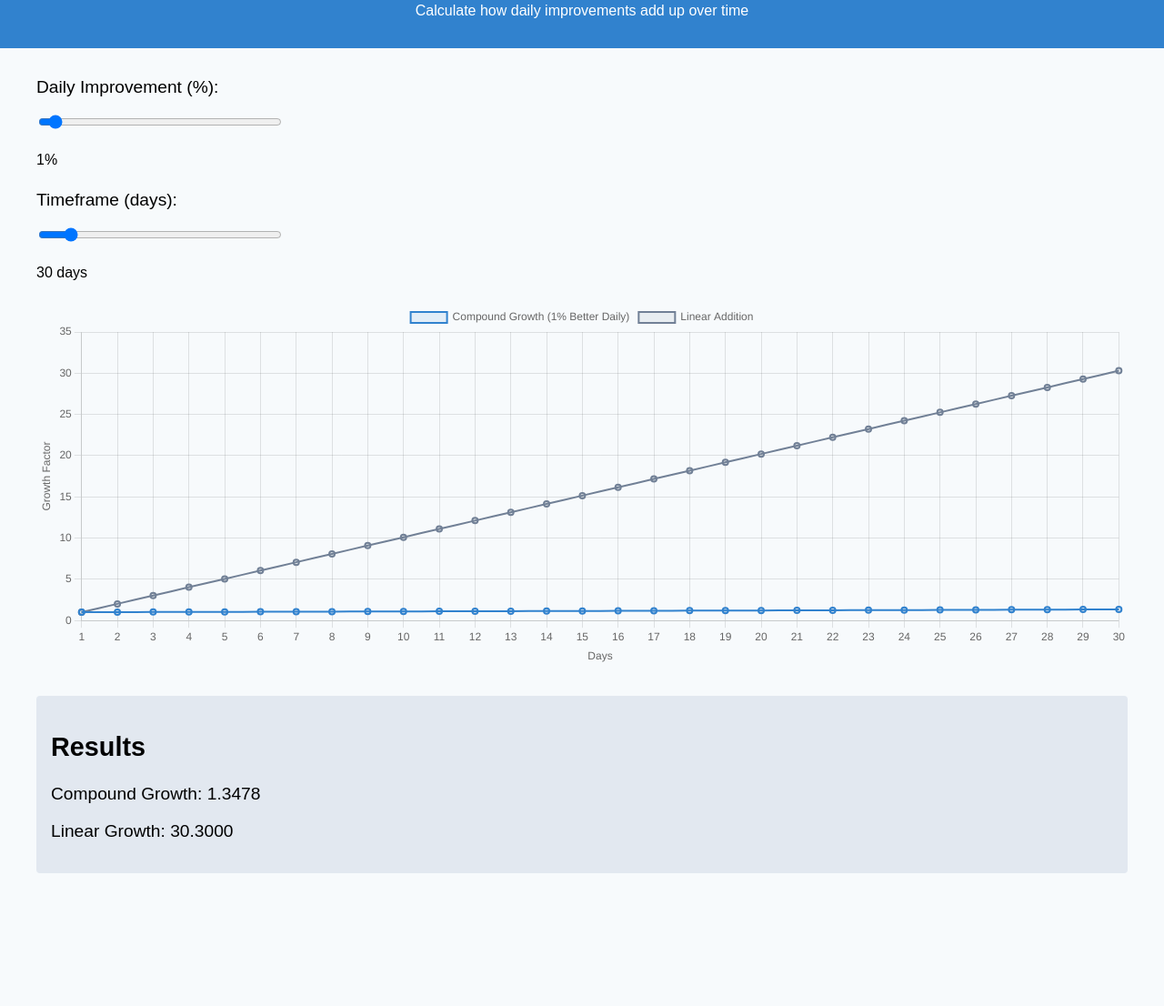
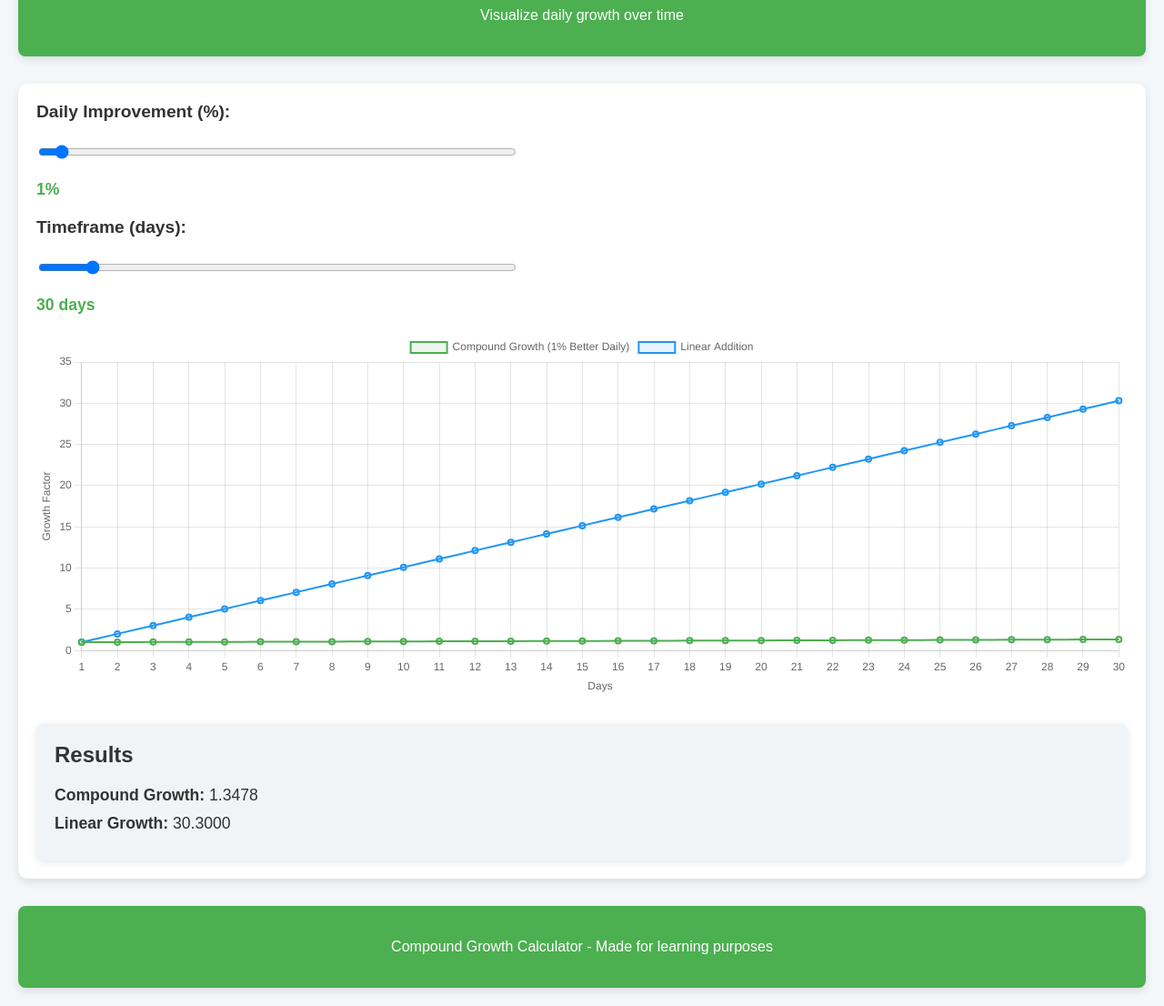
Before and after one commit to BldrGco/Compound-Calculator, a plain HTML site: page index.html in a window 1280 px wide. Shown: the part 93-1199 px from the top of the page at 91% size. Before the commit the page ends 1085 px from the top, so only its background shows below. Drawn offline with nearby package versions, Linux system fonts and the light colour scheme.

Commit message:
Update index.html

```diff
--- a/index.html
+++ b/index.html
@@ -7,81 +7,129 @@
     <script src="https://cdnjs.cloudflare.com/ajax/libs/Chart.js/3.9.1/chart.min.js"></script>
     <style>
         body {
-            font-family: Arial, sans-serif;
-            background-color: #f7fafc;
+            font-family: 'Arial', sans-serif;
             margin: 0;
-            padding: 0;
+            background-color: #f4f7fa;
+            padding: 20px;
+            color: #333;
         }
 
         header {
-            background-color: #3182ce;
+            background-color: #4CAF50;
             color: white;
             text-align: center;
-            padding: 1rem;
+            padding: 20px;
+            margin-bottom: 30px;
+            border-radius: 8px;
+            box-shadow: 0 4px 10px rgba(0, 0, 0, 0.1);
+        }
+
+        header h1 {
+            margin: 0;
+            font-size: 2.5rem;
         }
 
         .container {
             max-width: 1200px;
-            margin: 2rem auto;
-            padding: 0 1rem;
-        }
-
-        .chart-container {
-            height: 400px;
-            margin-bottom: 2rem;
+            margin: 0 auto;
+            padding: 20px;
+            background-color: white;
+            border-radius: 10px;
+            box-shadow: 0 4px 10px rgba(0, 0, 0, 0.1);
         }
 
         .input-group {
             display: flex;
             flex-direction: column;
-            margin-bottom: 1.5rem;
+            margin-bottom: 20px;
         }
 
         .input-group label {
             font-size: 1.2rem;
-            margin-bottom: 0.5rem;
+            margin-bottom: 10px;
+            font-weight: bold;
         }
 
         .input-group input {
-            padding: 0.5rem;
-            font-size: 1rem;
             width: 100%;
-            max-width: 250px;
-            margin-bottom: 1rem;
-            border: 1px solid #ccc;
-            border-radius: 4px;
+            padding: 12px;
+            font-size: 1.1rem;
+            border: 1px solid #ddd;
+            border-radius: 8px;
+            margin-bottom: 10px;
+            background-color: #f9f9f9;
+            color: #555;
+            transition: all 0.3s ease;
+        }
+
+        .input-group input[type="range"] {
+            max-width: 500px;
+        }
+
+        .input-group input[type="range"]:focus {
+            outline: none;
+        }
+
+        .input-group span {
+            font-size: 1.1rem;
+            font-weight: bold;
+            color: #4CAF50;
         }
 
         .results {
-            font-size: 1.2rem;
-            margin-top: 2rem;
-            padding: 1rem;
-            background-color: #e2e8f0;
-            border-radius: 4px;
+            padding: 20px;
+            margin-top: 30px;
+            background-color: #f0f4f7;
+            border-radius: 8px;
+            box-shadow: 0 2px 8px rgba(0, 0, 0, 0.1);
         }
 
-        .slider {
+        .results h2 {
+            margin-top: 0;
+            font-size: 1.5rem;
+            color: #333;
+        }
+
+        .results p {
+            font-size: 1.1rem;
+            margin: 10px 0;
+        }
+
+        .chart-container {
             width: 100%;
+            height: 400px;
+            margin-bottom: 20px;
         }
+
+        footer {
+            text-align: center;
+            padding: 20px;
+            background-color: #4CAF50;
+            color: white;
+            margin-top: 30px;
+            border-radius: 8px;
+            box-shadow: 0 4px 10px rgba(0, 0, 0, 0.1);
+        }
+
     </style>
 </head>
 <body>
 
 <header>
     <h1>Compound Growth Calculator</h1>
-    <p>Calculate how daily improvements add up over time</p>
+    <p>Visualize daily growth over time</p>
 </header>
 
 <div class="container">
     <div class="input-group">
         <label for="dailyImprovement">Daily Improvement (%):</label>
-        <input type="range" id="dailyImprovement" value="1" min="0" max="100" step="0.1" class="slider">
+        <input type="range" id="dailyImprovement" value="1" min="0" max="100" step="0.1">
         <span id="dailyImprovementValue">1%</span>
     </div>
 
     <div class="input-group">
         <label for="timeframe">Timeframe (days):</label>
-        <input type="range" id="timeframe" value="30" min="1" max="365" step="1" class="slider">
+        <input type="range" id="timeframe" value="30" min="1" max="365">
         <span id="timeframeValue">30 days</span>
     </div>
 
@@ -91,10 +139,14 @@
 
     <div class="results">
         <h2>Results</h2>
-        <p>Compound Growth: <span id="compoundGrowthResult"></span></p>
-        <p>Linear Growth: <span id="linearGrowthResult"></span></p>
+        <p><strong>Compound Growth:</strong> <span id="compoundGrowthResult"></span></p>
+        <p><strong>Linear Growth:</strong> <span id="linearGrowthResult"></span></p>
     </div>
 </div>
+
+<footer>
+    <p>Compound Growth Calculator - Made for learning purposes</p>
+</footer>
 
 <script>
     const dailyImprovementInput = document.getElementById('dailyImprovement');
@@ -113,16 +165,16 @@
                 {
                     label: 'Compound Growth (1% Better Daily)',
                     data: [],
-                    borderColor: '#3182ce',
-                    backgroundColor: 'rgba(49, 130, 206, 0.1)',
+                    borderColor: '#4CAF50',
+                    backgroundColor: 'rgba(76, 175, 80, 0.1)',
                     tension: 0.1,
                     borderWidth: 2
                 },
                 {
                     label: 'Linear Addition',
                     data: [],
-                    borderColor: '#718096',
-                    backgroundColor: 'rgba(113, 128, 150, 0.1)',
+                    borderColor: '#2196F3',
+                    backgroundColor: 'rgba(33, 150, 243, 0.1)',
                     tension: 0.1,
                     borderWidth: 2
                 }
```
